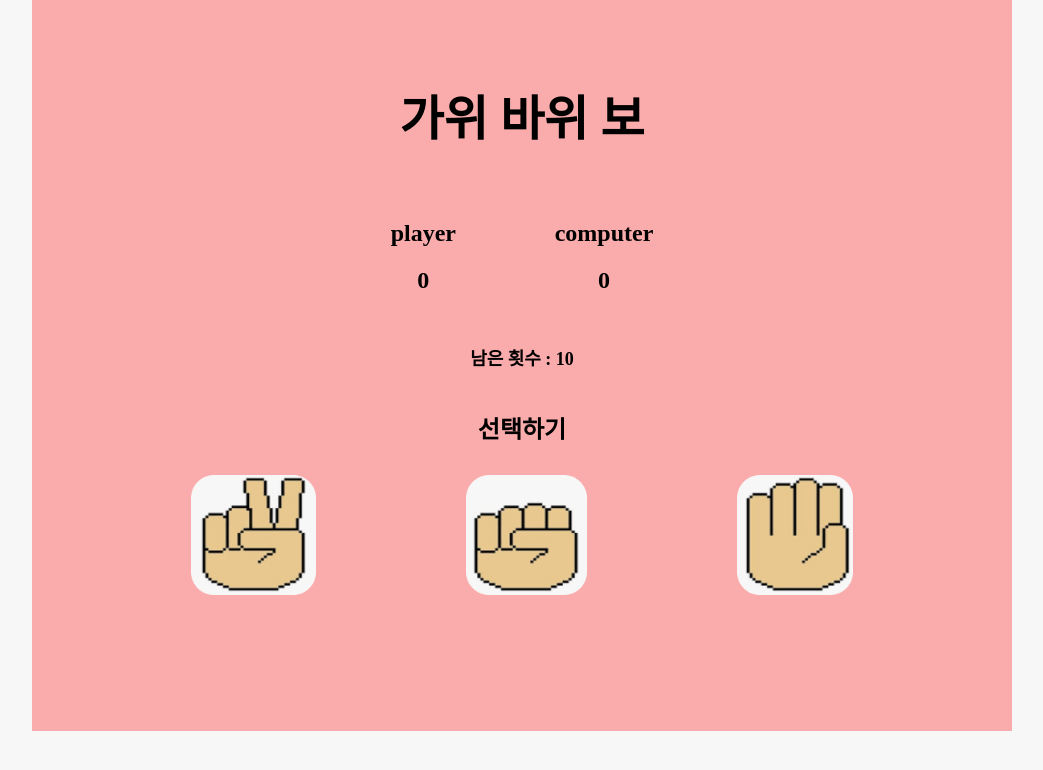
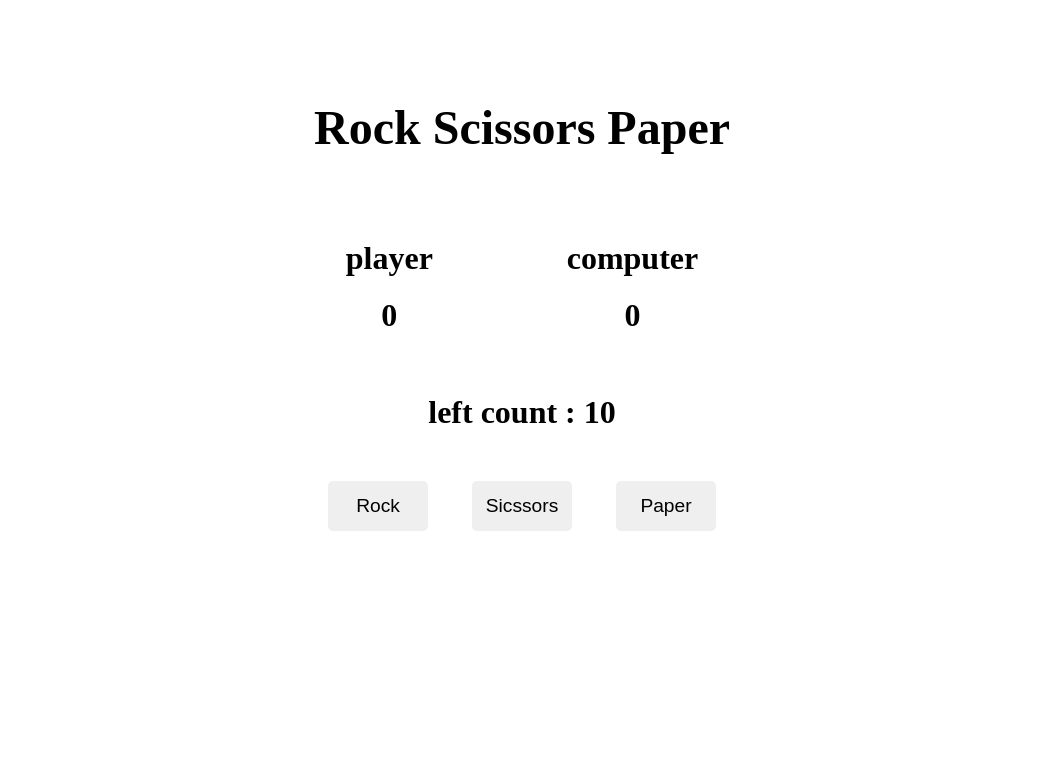
Before and after one commit to bobo-403/warming-up-club-FE, a plain HTML site: page mission/day2-rock-scissors-paper/index.html in a window 1280 px wide. Shown: the whole page, without its empty margins (118-1161 px from the left). Drawn offline with Linux system fonts and the light colour scheme.

Commit message:
style: 웹 디자인 수정

```diff
--- a/mission/day2-rock-scissors-paper/index.html
+++ b/mission/day2-rock-scissors-paper/index.html
@@ -5,11 +5,10 @@
     <meta name="viewport" content="width=device-width, initial-scale=1.0" />
     <title>Rock Scissors Paper</title>
     <link rel="stylesheet" href="style.css" />
-    <script src="script.js"></script>
+    <script defer src="script.js"></script>
   </head>
   <body>
-    <div class="container">
-      <h1>가위 바위 보</h1>
+    <h1>Rock Scissors Paper</h1>
     <div class="score-board">
       <div>
         <div>player</div>
@@ -20,15 +19,10 @@
         <div id="computer_score">0</div>
       </div>
     </div>
-      <div class="time">남은 횟수 : <span id="time">10</span></div>
-      <div class="select">
-        <div>선택하기</div>
-        <div>
-          <img src="./image/sicssors.png" alt="가위" />
-          <img src="./image/rock.png" alt="바위" />
-          <img src="./image/paper.png" alt="보" />
-        </div>
-      </div>
-    </div>
+    <div class="time">left count : <span id="time">10</span></div>
+    <button>Rock</button>
+    <button>Sicssors</button>
+    <button>Paper</button>
+    <div class="result"></div>
   </body>
 </html>
--- a/mission/day2-rock-scissors-paper/style.css
+++ b/mission/day2-rock-scissors-paper/style.css
@@ -1,49 +1,46 @@
 body{
-  background-color: #f7f7f7;
   text-align: center;
-  margin: 0px;
-  height: 100%;
-}
-
-.container{
-  margin: 0px 150px;
-  background-color: #ff00004f;
-  height: 100%;
+  margin: 100px;
 }
 
 h1{
-  padding: 30px;
-  margin: 0px;
-  padding-top: 80px;
   font-size: xxx-large;
+  margin: 25px;
 }
 
 .score-board{
+  padding: 40px 250px;
   display: flex;
   justify-content: space-evenly;
-  padding: 30px 270px;
-  font-size: x-large;
+  font-size: xx-large;
   font-weight: bolder;
 }
 
-.score-board div div{
-  padding: 10px;
+.score-board div{
+  padding: 10px
 }
 
 .time{
-  font-size: large;
+  font-size: xx-large;
   font-weight: bolder;
-  padding: 10px;
+  padding-bottom: 40px;
 }
 
-.select{
-  font-size: x-large;
-  font-weight: bolder;
-  padding: 30px;
-  padding-bottom: 100px;
+button{
+  border: none;
+  min-height: 50px;
+  min-width: 100px;
+  margin: 10px 20px;
+  border-radius: 5px;
+  font-size: larger;
 }
 
-img{
-  height: 120px;
-  padding: 30px 72px;
+button:hover{
+  background-color: #0a2a8a63;
 }
+
+.result{
+  font-size: xx-large;
+  font-weight: bold;
+  padding: 20px;
+}
--- /dev/null
+++ b/mission/day2-rock-scissors-paper/style1.css
@@ -0,0 +1,49 @@
+body{
+  background-color: #f7f7f7;
+  text-align: center;
+  margin: 0px;
+  height: 100%;
+}
+
+.container{
+  margin: 0px 150px;
+  background-color: #ff000026;
+  height: 100%;
+}
+
+h1{
+  padding: 30px;
+  margin: 0px;
+  padding-top: 80px;
+  font-size: xxx-large;
+}
+
+.score-board{
+  display: flex;
+  justify-content: space-evenly;
+  padding: 30px 270px;
+  font-size: x-large;
+  font-weight: bolder;
+}
+
+.score-board div div{
+  padding: 10px;
+}
+
+.time{
+  font-size: large;
+  font-weight: bolder;
+  padding: 10px;
+}
+
+.select{
+  font-size: x-large;
+  font-weight: bolder;
+  padding: 30px;
+  padding-bottom: 100px;
+}
+
+img{
+  height: 120px;
+  padding: 30px 72px;
+}
```
Also changed, not shown: mission/day2-rock-scissors-paper/index1.html (added, +34 -0 lines). Lines whose indentation alone changed are shown as unchanged.
